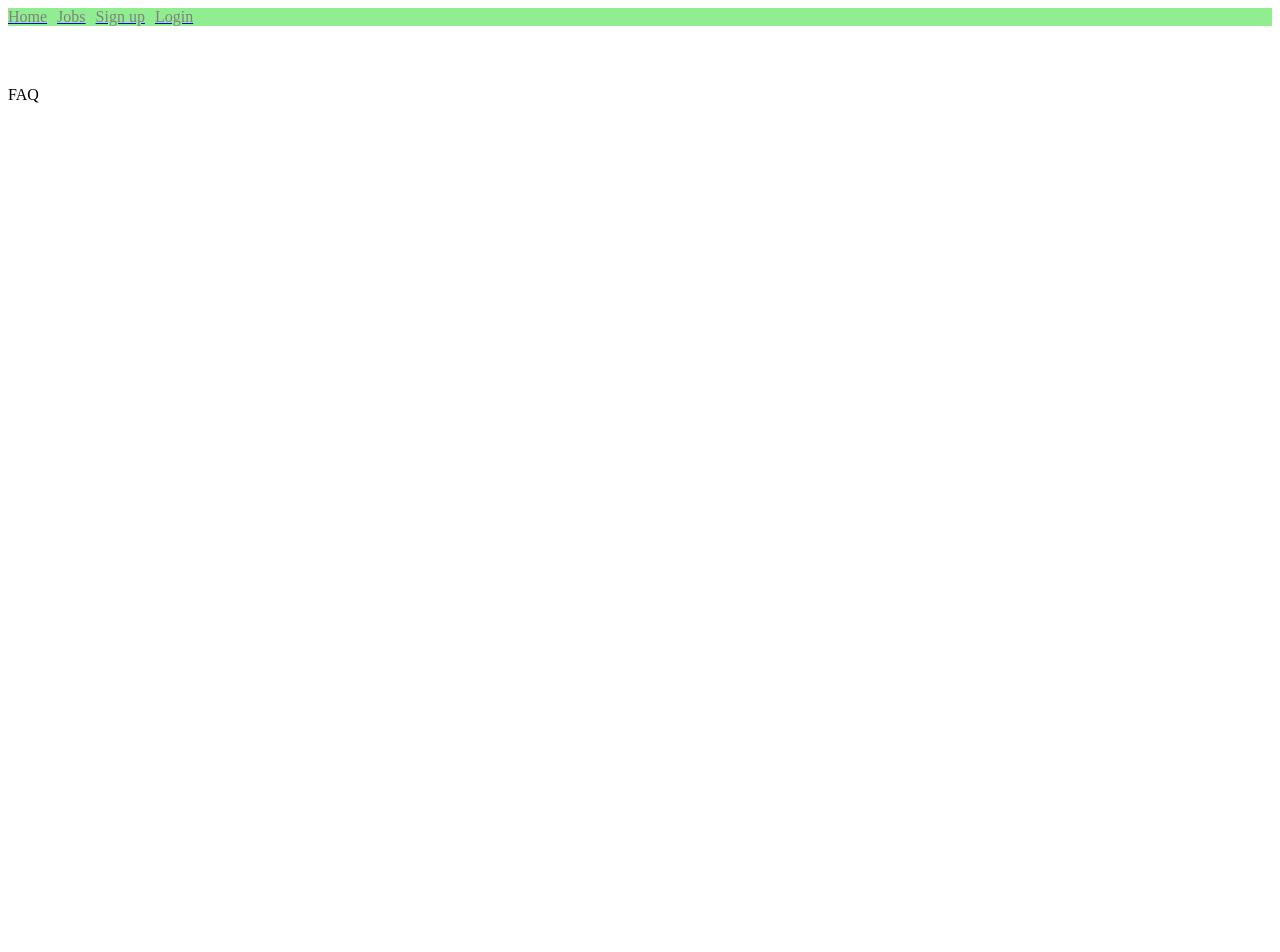
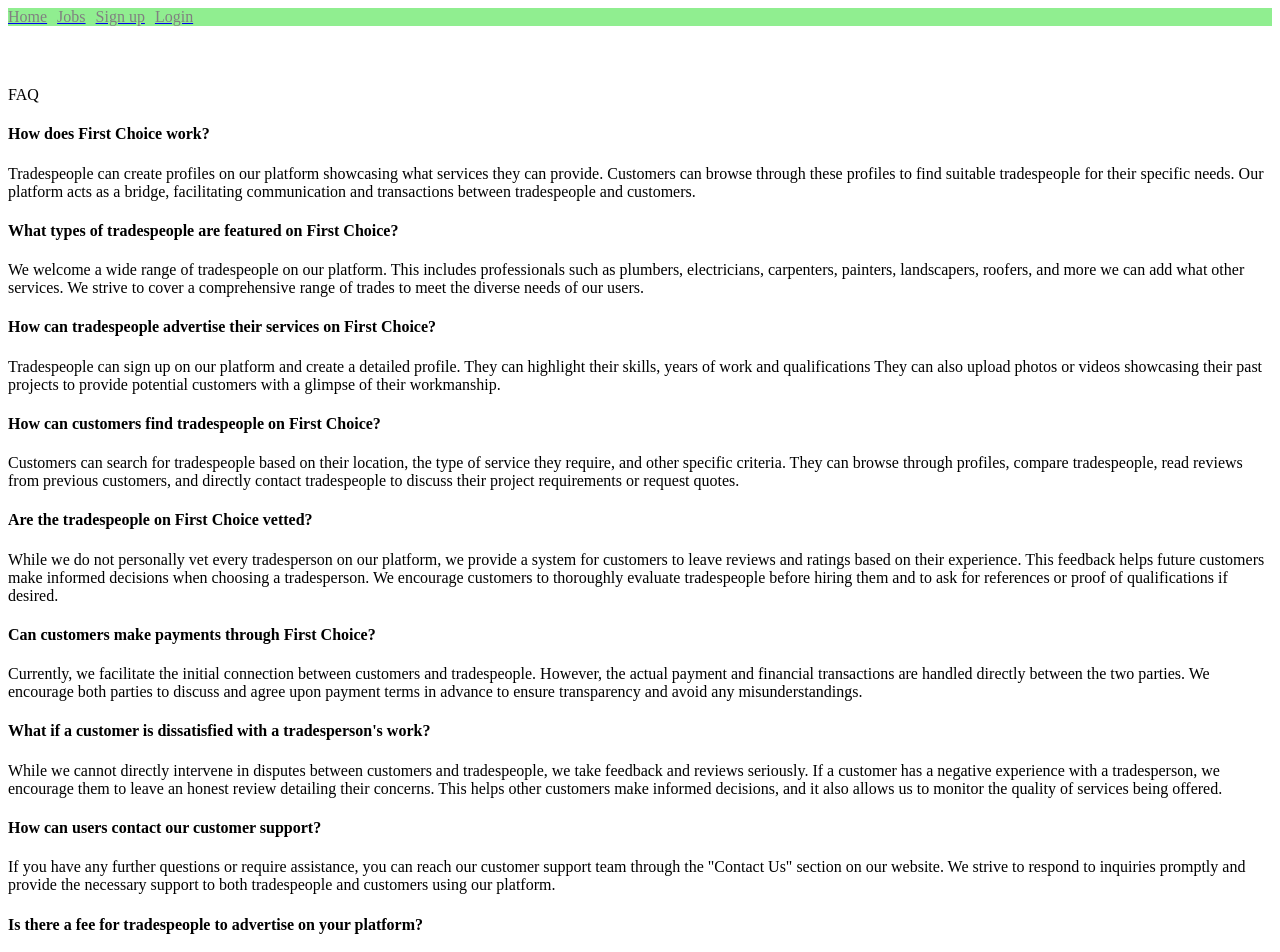
Before and after one commit to QZVTR/FirstChoice, a Next.js app: page /settings/FAQ in a window 1280 px wide. Shown: the top 952 px of the page. Before the commit the page ends 800 px from the top, so only its background shows below. Built offline with nearby package versions, Linux system fonts and the light colour scheme; no server answers.

Commit message:
Switched firebase file to use environment variables for safety, also uploading faq page still working on stripe

```diff
--- a/firebase.js
+++ b/firebase.js
@@ -9,13 +9,14 @@ import { getStorage } from 'firebase/storage'
 
 // Your web app's Firebase configuration
 // For Firebase JS SDK v7.20.0 and later, measurementId is optional
+
 const firebaseConfig = {
-  apiKey: "AIzaSyBiiwnP5rFL8nz2nUr5ykDPkxnbFkD8K40",
-  authDomain: "firstchoice-bc61b.firebaseapp.com",
-  projectId: "firstchoice-bc61b",
-  storageBucket: "firstchoice-bc61b.appspot.com",
-  messagingSenderId: "730421440295",
-  appId: "1:730421440295:web:8d4edffe71ca945a324302"
+  apiKey: process.env.NEXT_PUBLIC_FIREBASE_KEY,
+  authDomain: process.env.NEXT_PUBLIC_FIREBASE_AUTH_DOM,
+  projectId: process.env.NEXT_PUBLIC_FIREBASE_PROJECT_ID,
+  storageBucket: process.env.NEXT_PUBLIC_FIREBASE_STORAGE_BUCKET,
+  messagingSenderId: process.env.NEXT_PUBLIC_FIREBASE_MESSAGE_SENDER_ID,
+  appId: process.env.NEXT_PUBLIC_FIREBASE_APP_ID
 };
 
 // Initialize Firebase
--- a/pages/settings/FAQ.js
+++ b/pages/settings/FAQ.js
@@ -4,6 +4,60 @@ export default function FAQ() {
   return (
     <Layout>
       <div>FAQ</div>
+      <div>
+      <div>
+        <h4>How does First Choice work? </h4>
+        <div>Tradespeople can create profiles on our platform showcasing what services they can provide. Customers can browse through these profiles to find suitable tradespeople for their specific needs. Our platform acts as a bridge, facilitating communication and transactions between tradespeople and customers.</div>
+      </div>
+      <div>
+        <h4>What types of tradespeople are featured on First Choice?</h4>
+        <div>
+        We welcome a wide range of tradespeople on our platform. This includes professionals such as plumbers, electricians, carpenters, painters, landscapers, roofers, and more we can add what other services. We strive to cover a comprehensive range of trades to meet the diverse needs of our users.
+        </div>
+      </div>
+      <div>
+        <h4>How can tradespeople advertise their services on First Choice?</h4>
+        <div>
+        Tradespeople can sign up on our platform and create a detailed profile. They can highlight their skills, years of work and qualifications They can also upload photos or videos showcasing their past projects to provide potential customers with a glimpse of their workmanship.
+        </div>
+      </div>
+      <div>
+        <h4>How can customers find tradespeople on First Choice?</h4>
+        <div>
+        Customers can search for tradespeople based on their location, the type of service they require, and other specific criteria. They can browse through profiles, compare tradespeople, read reviews from previous customers, and directly contact tradespeople to discuss their project requirements or request quotes.
+        </div>
+      </div>
+      <div>
+        <h4>Are the tradespeople on First Choice vetted?</h4>
+        <div>
+        While we do not personally vet every tradesperson on our platform, we provide a system for customers to leave reviews and ratings based on their experience. This feedback helps future customers make informed decisions when choosing a tradesperson. We encourage customers to thoroughly evaluate tradespeople before hiring them and to ask for references or proof of qualifications if desired.
+        </div>
+      </div>
+      <div>
+        <h4>Can customers make payments through First Choice?</h4>
+        <div>
+        Currently, we facilitate the initial connection between customers and tradespeople. However, the actual payment and financial transactions are handled directly between the two parties. We encourage both parties to discuss and agree upon payment terms in advance to ensure transparency and avoid any misunderstandings.
+        </div>
+      </div>
+      <div>
+        <h4>What if a customer is dissatisfied with a tradesperson's work?</h4>
+        <div>
+        While we cannot directly intervene in disputes between customers and tradespeople, we take feedback and reviews seriously. If a customer has a negative experience with a tradesperson, we encourage them to leave an honest review detailing their concerns. This helps other customers make informed decisions, and it also allows us to monitor the quality of services being offered.
+        </div>
+      </div>
+      <div>
+        <h4>How can users contact our customer support?</h4>
+        <div>
+        If you have any further questions or require assistance, you can reach our customer support team through the "Contact Us" section on our website. We strive to respond to inquiries promptly and provide the necessary support to both tradespeople and customers using our platform.
+        </div>
+      </div>
+      <div>
+        <h4>Is there a fee for tradespeople to advertise on your platform?</h4>
+        <div>
+        Yes, we offer different subscription packages for tradespeople to choose from, they range from monthly and annually. With the annual package, you can get one month free! The subscription fees help us maintain and enhance the platform's functionality.
+        </div>
+      </div>
+      </div>
     </Layout>
   )
 }
```
